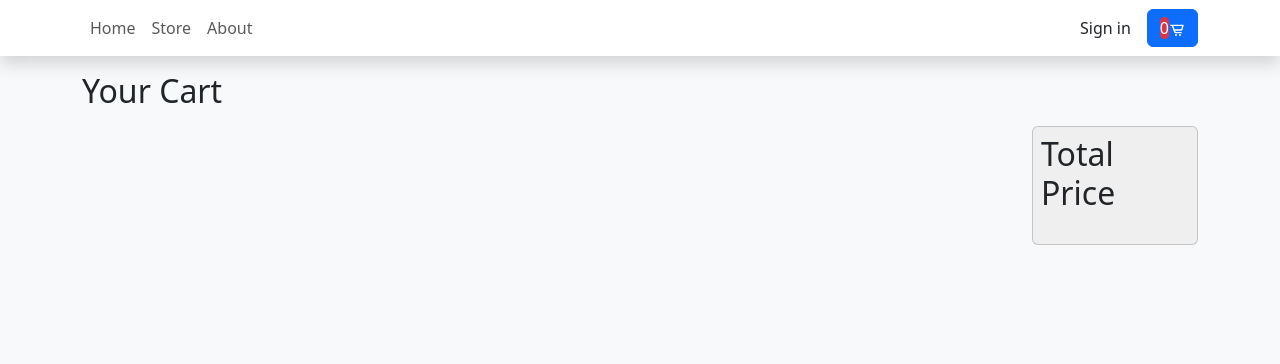
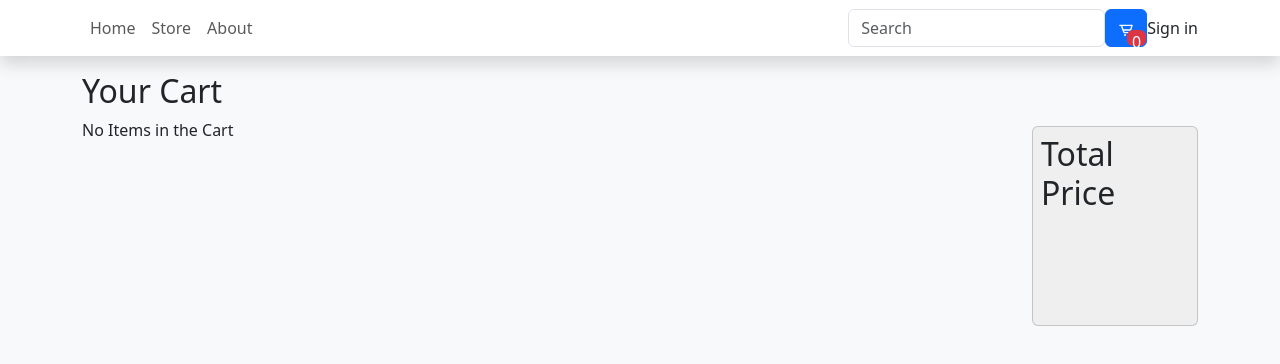
Before and after one commit to ronak232/Shopping-cart-typescript, a React (Vite) app: page /cart in a window 1280 px wide. Shown: the top 364 px of the page. Built offline with nearby package versions, Linux system fonts and the light colour scheme.

Commit message:
Search Functionalty in Prog.

```diff
--- a/src/App.scss
+++ b/src/App.scss
@@ -1,2 +1,3 @@
-@import "./styles/footer.scss";
-@import "./styles/skeleton.scss"
+@import "./styles/footer";
+@import "./styles/skeleton.scss";
+@import "./styles/store"
--- a/src/App.tsx
+++ b/src/App.tsx
@@ -4,8 +4,9 @@ import { Home } from "./pages/Home";
 import { About } from "./pages/About";
 import { Header } from "./components/Header";
 import { Cart } from "./pages/Cart";
-import Footer from "./components/Footer";
+// import Footer from "./components/Footer";
 import React, { Suspense } from "react";
+// import SkeletonCard from "./components/SkeletonLoader/SkeletonCard";
 
 // Lazy Loading the store page
 const PagesProductList = React.lazy(() => import("./pages/ProductsList"));
@@ -20,7 +21,7 @@ function App() {
           <Route
             path="/store"
             element={
-              <Suspense>
+              <Suspense fallback={<div>Loading</div>}>
                 <PagesProductList />
               </Suspense>
             }
--- a/src/components/Header.tsx
+++ b/src/components/Header.tsx
@@ -1,15 +1,53 @@
 import { Button, Container, Nav, Navbar } from "react-bootstrap";
 import { NavLink } from "react-router-dom";
 import { BiCartAlt } from "react-icons/bi";
-import { useSelector } from "react-redux";
+import { useDispatch, useSelector } from "react-redux";
 import { RootState } from "../store/store";
+import { useRef, useState } from "react";
+import {
+  IProduct,
+  searchFilterProduct,
+} from "../store/redux/features/Productslice/ProductSlices";
 
 export const Header = () => {
   const { cartItems } = useSelector((state: RootState) => state.cartItems);
+  const { products } = useSelector((state: RootState) => state.products);
+
+  const inputElement = useRef<HTMLInputElement | null>(null);
+  const dispatch = useDispatch();
+
+  // we can pass the generic type to useState to update the DOM element based on type
+  const [searchProducts, setSearchProducts] = useState<string>("");
+
+  const handleSubmit = (e: React.FormEvent) => {
+    e.preventDefault();
+  };
+  const handleSearchProducts = (): void => {
+    setSearchProducts(inputElement.current?.value ?? "");
+
+    if (searchProducts !== "") {
+      dispatch(searchFilterProduct(searchProducts));
+    }
+    else{
+      products
+    }
+  };
 
   return (
-    <Navbar className="bg-white shadow mb-3">
-      <Container>
+    <Navbar className="navbar-expand-lg navbar-light bg-light bg-white shadow mb-3">
+      <Container className="justify-content-space">
+        <button
+          className="navbar-toggler"
+          type="button"
+          data-bs-toggle="collapse"
+          data-bs-target="#navbarSupportedContent"
+          aria-controls="navbarSupportedContent"
+          aria-expanded="false"
+          aria-label="Toggle navigation"
+        >
+          <span className="navbar-toggler-icon"></span>
+        </button>
+        <div>
           <Nav className="me-auto">
             <Nav.Link to="/" as={NavLink} title="Home">
               Home
@@ -21,9 +59,19 @@ export const Header = () => {
               About
             </Nav.Link>
           </Nav>
-        <Nav.Link to="/" as={NavLink} className="pe-3">
-          Sign in
-        </Nav.Link>
+        </div>
+        <div className="d-flex align-items-center justify-content-space">
+          <form className="d-flex" role="search" onSubmit={handleSubmit}>
+            <input
+              ref={inputElement}
+              className="form-control"
+              type="search"
+              placeholder="Search"
+              aria-label="Search"
+              value={searchProducts}
+              onChange={handleSearchProducts}
+            />
+          </form>
           <Nav.Link to="/cart" as={NavLink}>
             <Button className="position-relative" title="Cart">
               <span
@@ -35,6 +83,10 @@ export const Header = () => {
               <BiCartAlt />
             </Button>
           </Nav.Link>
+          <Nav.Link to="/" as={NavLink} className="">
+            Sign in
+          </Nav.Link>
+        </div>
       </Container>
     </Navbar>
   );
--- a/src/components/SkeletonLoader/SkeletonCard.tsx
+++ b/src/components/SkeletonLoader/SkeletonCard.tsx
@@ -3,8 +3,7 @@ import SkeletonLoadingEffect from "./SkeletonLoadingEffect";
 
 function SkeletonCard() {
   return (
-
-    <Col md={4} className="card-bg">
+    <Col md={4} sm={12} className="card-bg">
       <SkeletonLoadingEffect text="image" />
       <SkeletonLoadingEffect text="title" />
       <SkeletonLoadingEffect text="text" />
--- a/src/pages/Cart.tsx
+++ b/src/pages/Cart.tsx
@@ -17,18 +17,21 @@ export function Cart() {
       <h2>Your Cart</h2>
       <Row>
         <Col sm={12} md={10}>
-          {cartItems?.map((items) => {
+          {cartItems.length > 0 ? (
+            cartItems?.map((items) => {
               return (
-              <Card className="w-100 p-2 mb-2 mt-2 h-100" key={items.id}>
-                <picture>
+                <Card className="d-flex p-2 mb-2 mt-2" key={items.id}>
+                  <div className="mb-2">
+                    <div>
                       <Card.Img
-                    className="product__img card-img-top"
+                        className="product__img w-100"
                         src={items.image}
                         alt=""
                       />
-                </picture>
+                    </div>
                     <h4 className="product__title">{items.title}</h4>
                     <span>{formatCurrency(items.price)}</span>
+                  </div>
                   <div className="d-flex justify-space-between">
                     <Col style={{ display: "flex", flexWrap: "wrap" }}>
                       <Button
@@ -50,11 +53,14 @@ export function Cart() {
                   </div>
                 </Card>
               );
-          })}
+            })
+          ) : (
+            <div>No Items in the Cart</div>
+          )}
         </Col>
         <Col sm={12} md={2}>
           <Card
-            className="w-100 p-2 mb-2 mt-2 h-100"
+            className="w-100 p-2 mb-2 mt-2"
             style={{ height: "200px", backgroundColor: "#eeee" }}
           >
             <h2>Total Price</h2>
--- a/src/pages/ProductsList.tsx
+++ b/src/pages/ProductsList.tsx
@@ -7,11 +7,11 @@ import { addToCart } from "../store/redux/features/CartItemsSlice/CartItemSlice"
 import { useEffect } from "react";
 import { AppDispatch, RootState } from "../store/store";
 import { Button, Card, Col, Container, Row } from "react-bootstrap";
-import "../styles/store.scss";
 import { formatCurrency } from "../utilites/CurrencyFormatter";
 import SkeletonCard from "../components/SkeletonLoader/SkeletonCard";
 
 const Store = () => {
+
   const { products, loading, error } = useSelector(
     (state: RootState) => state.products
   );
@@ -42,6 +42,7 @@ const Store = () => {
                         className="product__img card-img-top"
                         src={items.image}
                         alt=""
+                        loading="lazy"
                       />
                       <h4 className="product__title">{items.title}</h4>
                       <span>{formatCurrency(items.price)}</span>
@@ -56,44 +57,11 @@ const Store = () => {
                   </Col>
                 );
               })
-            : Array.from({ length: 10}, (_, i) => <SkeletonCard key={i} />)}
+            : Array.from({ length: 10 }, (_, i) => <SkeletonCard key={i} />)}
         </Row>
       </Container>
     </>
   );
 };
 
-{
-  /* <Container>
-{!loading ? (
-  <Row className="m-auto">
-    {products?.map((items, index) => {
-      return (
-        <Col md={4} className="product" key={index}>
-          <Card className="product__card">
-            <Card.Img
-              className="product__img card-img-top"
-              src={items.image}
-              alt=""
-            />
-            <h4 className="product__title">{items.title}</h4>
-            <span>{formatCurrency(items.price)}</span>
-            <Button
-              className=""
-              aria-label="Cart-Btn"
-              onClick={() => handleAddedItems(items)}
-            >
-              Add to Cart
-            </Button>
-          </Card>
-        </Col>
-      );
-    })}
-  </Row>
-) : (
-  Array.from({ length: 10 }, (_, i) => <SkeletonCard key={i} />)
-)}
-</Container> */
-}
-
 export default Store;
--- a/src/store/redux/features/CartItemsSlice/CartItemSlice.tsx
+++ b/src/store/redux/features/CartItemsSlice/CartItemSlice.tsx
@@ -1,5 +1,4 @@
-import { createSlice } from "@reduxjs/toolkit";
-
+import { PayloadAction, createSlice } from "@reduxjs/toolkit";
 export interface ICartItems {
   id: number;
   title: string;
@@ -9,7 +8,6 @@ export interface ICartItems {
   image: string;
   quantity: number;
 }
-
 export interface InitialCartState {
   cartItems: ICartItems[];
   loading: boolean;
@@ -26,21 +24,21 @@ const cartSlice = createSlice({
   name: "cartproducts",
   initialState,
   reducers: {
-    addToCart: (state, action) => {
+    addToCart: (state, action: PayloadAction<ICartItems>) => {
       state.cartItems.push(action.payload);
       console.log(action.payload);
     },
-    handleRemove: (state, action) => {
+    handleRemove: (state, action: PayloadAction<Number>) => {
       const removeCartItem = state.cartItems.filter((item) => {
         return item.id !== action.payload;
       });
-      state.cartItems = removeCartItem
+      state.cartItems = removeCartItem;
     },
-  // calculateTotalPriceAmount: (state, action):void =>{
-  //     let total_Amount = state.cartItems.reduce((previousValue, currentValue) => {
-  //        return()
-  //     }, 0)
-  //  }
+    // calculateTotalPriceAmount: (state, action):void =>{
+    //     let total_Amount = state.cartItems.reduce((previousValue, currentValue) => {
+    //        return()
+    //     }, 0)
+    //  }
   },
 });
 
--- a/src/store/redux/features/Productslice/ProductSlices.tsx
+++ b/src/store/redux/features/Productslice/ProductSlices.tsx
@@ -10,14 +10,14 @@ export interface IProduct {
   image: string;
   quantity: number;
 }
+
 // Action
 export const apiCallThunk = createAsyncThunk(
   "getproducts/products",
   async () => {
     try {
-      const getProducts = await axios.get<IProduct[]>(
-        "https://fakestoreapi.com/products"
-      );
+      const apiUrl = "https://fakestoreapi.com/products";
+      const getProducts = await axios.get<IProduct[]>(apiUrl);
       return getProducts.data;
     } catch (err) {
       console.log("some error from api....");
@@ -29,6 +29,7 @@ export interface IProductState {
   products: IProduct[];
   loading: boolean;
   error: string;
+  filterSearchProducts: [];
 }
 
 // IntialState....
@@ -36,15 +37,30 @@ const initialState: IProductState = {
   products: [],
   loading: true,
   error: "",
+  filterSearchProducts: [],
 };
 
 const productSlice = createSlice({
   name: "getproducts",
   initialState,
-  reducers: {},
+  reducers: {
+    searchFilterProduct: (state, action: PayloadAction<string>) => {
+      const searchedProduct = state.filterSearchProducts.filter(
+        (products: IProduct) => {
+          console.log(
+            Object.values(products.title)
+              .join(" ")
+              .toLowerCase()
+              .includes(action.payload.toLowerCase())
+          );
+          console.log(searchedProduct);
+        }
+      );
+    },
+  },
   extraReducers: (builder) => {
     builder
-      .addCase(apiCallThunk.pending, (state) => {
+      .addCase(apiCallThunk.pending, (state, action) => {
         state.loading = false;
       })
       .addCase(apiCallThunk.fulfilled, (state, action) => {
@@ -57,4 +73,5 @@ const productSlice = createSlice({
   },
 });
 
+export const { searchFilterProduct } = productSlice.actions;
 export default productSlice.reducer;
```
Also changed, not shown: src/text.txt. Lines whose indentation alone changed are shown as unchanged.
